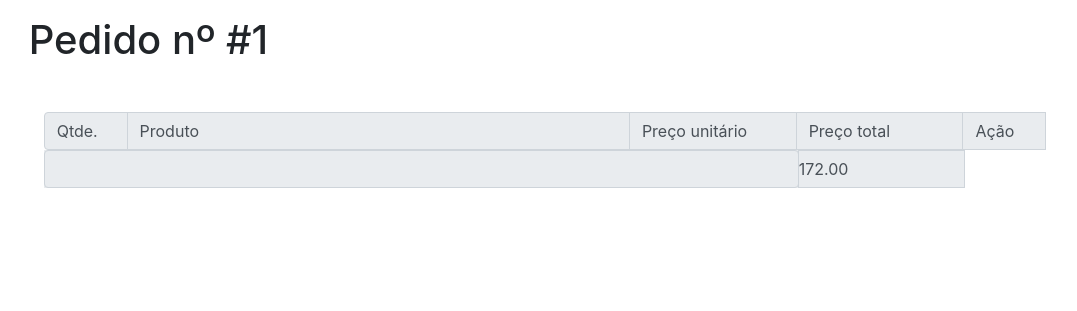
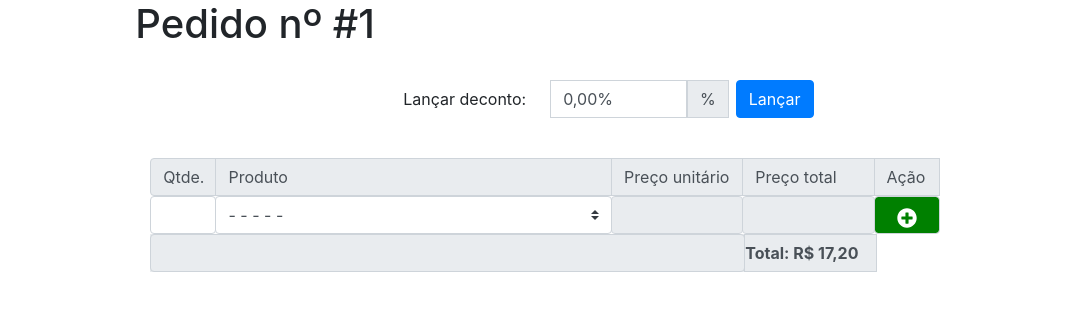
Before and after one commit to VitorLorente/exemplos_forms_django, a Django app: template blocoPedidos/core/templates/form_pedido.html in a window 1280 px wide. Shown: the top 311 px of the page, without its empty margins (93-1170 px from the left). Run offline with Django 3.2, Linux system fonts and the light colour scheme; the template is opened without the code that fills it: values that come from a table or form of the project are taken from there, others are empty; data comes from the database, SQL or seed files in the repository; some libraries are stand-ins or nearby versions.

Commit message:
Máscaras e lançador de descontos pronto.

```diff
--- a/blocoPedidos/blocoPedidos/urls.py
+++ b/blocoPedidos/blocoPedidos/urls.py
@@ -15,11 +15,12 @@ Including another URLconf
 """
 from django.contrib import admin
 from django.urls import path
-from core.views import PedidoDetailView, PedidoUpdateView, delete_item_pedido
+from core.views import PedidoDetailView, PedidoUpdateView, delete_item_pedido, lancar_desconto
 
 urlpatterns = [
     path('admin/', admin.site.urls),
     path('pedido/<int:pk>/', PedidoDetailView.as_view(), name='pedido'),
-    path('novo-pedido/<int:pk>', PedidoUpdateView.as_view(), name='novo-pedido'),
-    path('pedido/remover-item', delete_item_pedido, name='remover-pedidos'),
+    path('novo-pedido/<int:pk>/', PedidoUpdateView.as_view(), name='novo-pedido'),
+    path('pedido/remover-item/', delete_item_pedido, name='remover-pedidos'),
+    path('pedido/lancar-desconto/', lancar_desconto, name='lancar-desconto')
 ]
--- a/blocoPedidos/core/models.py
+++ b/blocoPedidos/core/models.py
@@ -1,4 +1,5 @@
 from django.db import models
+from decimal import *
 
 class Produto(models.Model):
     nome = models.CharField("Nome", max_length=30)
@@ -9,12 +10,19 @@ class Produto(models.Model):
 
 class Pedido(models.Model):
     data = models.DateTimeField(auto_now=True)
+    desconto = models.DecimalField(max_digits=5, decimal_places=2, default=0.00)
 
     @property
     def total(self):
-        return sum(
+        getcontext().prec = 4
+        total = sum(
             [item.valor_final for item in self.pedidoproduto_set.all()]
         )
+        descontado = Decimal(0.0)
+        if self.desconto > 0:
+            descontado = Decimal((self.desconto / 100) * total)
+
+        return Decimal(total - descontado)
 
     @property
     def numero(self):
--- a/blocoPedidos/core/templates/form_pedido.html
+++ b/blocoPedidos/core/templates/form_pedido.html
@@ -14,64 +14,36 @@
     <script src="https://stackpath.bootstrapcdn.com/bootstrap/4.3.1/js/bootstrap.min.js"></script>
     <script defer src="https://use.fontawesome.com/releases/v5.0.13/js/solid.js" integrity="sha384-tzzSw1/Vo+0N5UhStP3bvwWPq+uvzCMfrN1fEFe+xBmv1C/AtVX5K0uZtmcHitFZ" crossorigin="anonymous"></script>
     <script defer src="https://use.fontawesome.com/releases/v5.0.13/js/fontawesome.js" integrity="sha384-6OIrr52G08NpOFSZdxxz1xdNSndlD4vdcf/q2myIUVO0VsqaGHJsB0RaBE01VTOY" crossorigin="anonymous"></script>
+    <script src="{% static 'js/mask/jquery.mask.js' %}"></script>
 
     <title>Document</title>
 </head>
 <body>
-    <!-- {% for item in form %}
-        {{item}}<br>
-    {% endfor %} -->
-    <!-- <div class="container form-container col-10">
-        <div class="input-group col-12">
-            <div class="input-group-prepend col-1 p-0">
-                <span class="input-group-text col-12" id="">Qtde.</span>
-            </div>
-            <div class="input-group-prepend col-6 p-0">
-                <span class="input-group-text col-12" id="">Produto</span>
-            </div>
-            <div class="input-group-prepend col-2 p-0">
-                <span class="input-group-text col-12" id="">Preço unitário</span>
-            </div>
-            <div class="input-group-prepend col-2 p-0">
-                <span class="input-group-text col-12" id="">Preço total</span>
-            </div>
-            <div class="input-group-prepend col-1 p-0">
-                <span class="input-group-text col-12" id="">Cancelar</span>
-            </div>
-        </div>
-        {{ form.management_form }}
-        {% for item in form %}
-        <div class="input-group col-12">
-            <div class="input-group-prepend col-1 p-0 mb-0">
-                {{item.id}}
-                <input id="id_{{ item.quantidade.html_name }}" type="text" class="form-control" name="{{ item.quantidade.html_name }}" {% if item.quantidade.value %} value="{{ item.quantidade.value }}" {% endif %}>
-            </div>
-            <div class="input-group-prepend col-6 p-0 mb-0">
-                <select type="text" class="custom-select" name="{{ item.produto.html_name }}" id="id_{{ item.quantidade.html_name }}">
-                </select>
-            </div>
-            <div class="input-group-prepend col-2 p-0 mb-0">
-                <input id="item-valor-final" type="text" class="form-control" {% if item.instance %} value="{{item.instance.produto.preco}}" {% endif %} readonly>
-            </div>
-            <div class="input-group-prepend col-2 p-0 mb-0">
-                <input id="item-valor-final" type="text" class="form-control" {% if item.instance %} value="{{item.instance.valor_final}}" {% endif %} readonly>
-            </div>
-            <div class="input-group-prepend col-1 p-0">
-                <span class="input-group-text col-12" id="">Cancelar</span>
-            </div>
-        </div>
-        {% endfor %}
-    </div> -->
-
-    <div class="container pedido-titulo-container col-10 py-3">
+    <div class="container pedido-titulo-container col-8 d-flex justify-content-start">
         <h1>Pedido nº {{ pedido.numero }}</h1>
     </div>
         <br>
 
-        <form method="POST" action="/novo-pedido/1">
+    <div class="container col-8 mb-3 d-flex justify-content-end">
+        <div class="form-group d-flex justify-content-end">
+            <form class="form-inline d-flex justify-content-end" method="POST" action="/pedido/lancar-desconto/">
+                <div class="input-group mb-2 mr-sm-2">
+                    <label for="id_desconto" class="mr-4">Lançar deconto:</label>
+                    <input type="text" value="{{ pedido.pk }}" name="id-pedido" hidden>
+                    <input id="id_desconto" name="desconto" type="text" class="form-control col-3" placeholder="0,00" value="{{ pedido.desconto }}">
+                    <div class="input-group-prepend">
+                        <div class="input-group-text">%</div>
+                    </div>
+                    <button id="lancar-desconto" class="btn btn-primary ml-2" type="button">Lançar</button>
+                </div>
+            </form>
+        </div>
+    </div>
+
+    <form method="POST" action="/novo-pedido/1/">
         {% csrf_token %}
         {{ form.management_form }}
-            <div class="container form-container col-10">
+        <div class="container form-container col-8">
             <div class="input-group col-12">
                 <div class="input-group-prepend col-1 p-0">
                     <span class="input-group-text col-12" id="">Qtde.</span>
@@ -112,9 +84,9 @@
                 </div>
                 <div class="input-group-prepend col-1 p-0 mb-0">
                     {% if item.id.value %}
-                            <button class="btn-cancelar-item form-control excluir-item" type="button" value="{{ item.id.value }}"><i class="fas fa-times-circle"></i> Excluir</button>
+                        <button class="btn-cancelar-item form-control excluir-item" type="button" value="{{ item.id.value }}"><i class="fas fa-times-circle"></i></button>
                     {% else %}
-                            <button class="btn-add-item form-control" type="submit"><i class="fas fa-plus-circle"></i> Add</button>
+                        <button class="btn-add-item form-control" type="submit"><i class="fas fa-plus-circle"></i></button>
                     {% endif %}
                 </div>
             </div>
@@ -125,7 +97,7 @@
                 </div>
 
                 <div class="input-group-prepend col-2 p-0 mb-0">
-                        <span id="total-pedido" class="input-group-text col-12 p-0 mb-0">{{pedido.total}}</span>
+                    <span class="input-group-text col-12 p-0 mb-0"><b>Total: R$ <span id="total-pedido">{{pedido.total}}</span></b></span>
                 </div>
             </div>
         </div>
@@ -133,5 +105,6 @@
 
     <script src="{% static 'js/calculos.js' %}"></script>
     <script src="{% static 'js/post.js' %}"></script>
+    <script src="{% static 'js/mask/masks.js' %}"></script>
 </body>
 </html>
--- /dev/null
+++ b/blocoPedidos/static/js/mask/masks.js
@@ -0,0 +1,7 @@
+$(".item-preco").mask('000.000.000.000.000,00', {reverse: true});
+$(".item-valor-final").mask('000.000.000.000.000,00', {reverse: true});
+$("#total-pedido").mask('000.000.000.000.000,00', {reverse: true});
+$("#id_desconto").mask('##0,00%', {reverse: true});
+$("#id_desconto").click(function(){
+    $(this).val("")
+})
--- a/blocoPedidos/static/js/post.js
+++ b/blocoPedidos/static/js/post.js
@@ -1,7 +1,6 @@
 $(".excluir-item").click(function(){
     var item_pk = $(this).attr("value");
-    console.log(item_pk)
-    $.post("/pedido/remover-item",
+    $.post("/pedido/remover-item/",
     {
         'pk': item_pk,
         'csrfmiddlewaretoken': document.getElementsByName('csrfmiddlewaretoken')[0].value
@@ -9,3 +8,16 @@ $(".excluir-item").click(function(){
     );
     location.reload();
 });
+
+$("#lancar-desconto").click(function(){
+    var pedido_pk = $("input[name='id-pedido']").val();
+    var desconto = $("input[name='desconto']").val();
+    $.post("/pedido/lancar-desconto/",
+    {
+        'pk': pedido_pk,
+        'desconto': desconto,
+        'csrfmiddlewaretoken': document.getElementsByName('csrfmiddlewaretoken')[0].value
+    },
+    );
+    location.reload();
+});
```
Also changed, not shown: blocoPedidos/core/views.py (+16 -8 lines), blocoPedidos/core/migrations/0002_pedido_desconto.py (added), blocoPedidos/static/js/mask/jquery.mask.js (added). Lines whose indentation alone changed are shown as unchanged.
